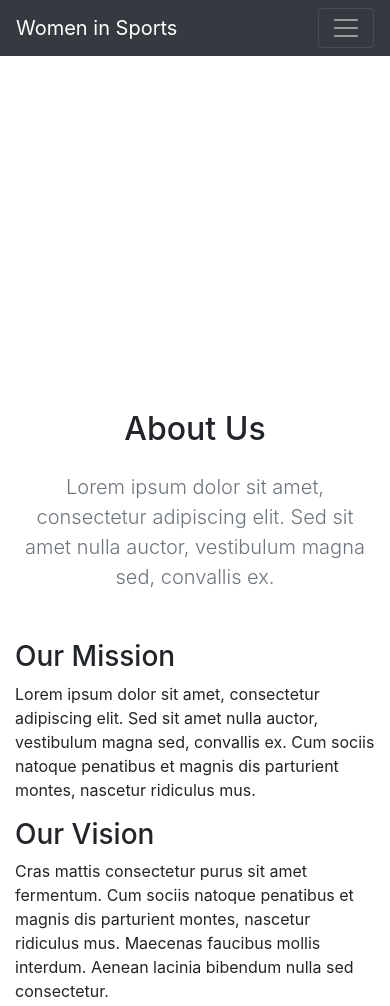
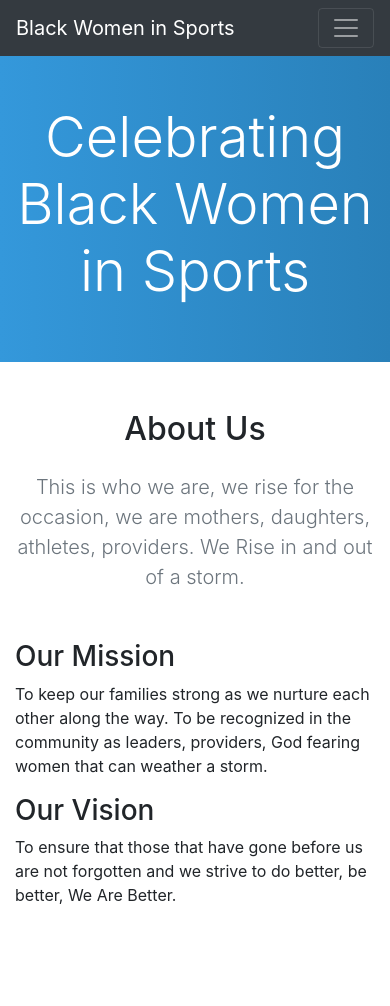
Before and after one commit to Sunnilu/atlas-bootstrap, a plain HTML site: page index.html in a window 390 px wide. Shown: the top 1006 px of the page. Drawn offline with nearby package versions, Linux system fonts and the light colour scheme.

```diff
--- a/index.html
+++ b/index.html
@@ -15,7 +15,7 @@
     <!-- Navbar -->
     <nav class="navbar navbar-expand-lg navbar-dark bg-dark">
         <div class="container">
-            <a class="navbar-brand" href="#">Women in Sports</a>
+            <a class="navbar-brand" href="#"> Black Women in Sports</a>
             <button class="navbar-toggler" type="button" data-toggle="collapse" data-target="#navbarSupportedContent" aria-controls="navbarSupportedContent" aria-expanded="false" aria-label="Toggle navigation">
                 <span class="navbar-toggler-icon"></span>
             </button>
@@ -38,22 +38,22 @@
 
     <!-- Banner -->
     <section class="banner">
-        <h1 class="display-4 text-white text-center py-5">Celebrating Women in Sports</h1>
+        <h1 class="display-4 text-white text-center py-5">Celebrating Black Women in Sports</h1>
     </section>
 
     <!-- About Section -->
     <section id="about" class="py-5">
         <div class="container">
             <h2 class="mb-4 text-center">About Us</h2>
-            <p class="lead text-muted text-center mb-5">Lorem ipsum dolor sit amet, consectetur adipiscing elit. Sed sit amet nulla auctor, vestibulum magna sed, convallis ex.</p>
+            <p class="lead text-muted text-center mb-5">This is who we are, we rise for the occasion, we are mothers, daughters, athletes, providers.  We Rise in and out of a storm.</p>
             <div class="row">
                 <div class="col-md-6">
                     <h3>Our Mission</h3>
-                    <p>Lorem ipsum dolor sit amet, consectetur adipiscing elit. Sed sit amet nulla auctor, vestibulum magna sed, convallis ex. Cum sociis natoque penatibus et magnis dis parturient montes, nascetur ridiculus mus.</p>
+                    <p>To keep our families strong as we nurture each other along the way. To be recognized in the community as leaders, providers, God fearing women that can weather a storm. </p>
                 </div>
                 <div class="col-md-6">
                     <h3>Our Vision</h3>
-                    <p>Cras mattis consectetur purus sit amet fermentum. Cum sociis natoque penatibus et magnis dis parturient montes, nascetur ridiculus mus. Maecenas faucibus mollis interdum. Aenean lacinia bibendum nulla sed consectetur.</p>
+                    <p>To ensure that those that have gone before us are not forgotten and we strive to do better, be better, We Are Better.</p>
                 </div>
             </div>
         </div>
@@ -120,6 +120,14 @@
             </div>
         </div>
 
+         <!-- Responsive Content Section -->
+         <div class="row mt-5">
+            <div class="col-sm-6 col-md-4 mb-4 mb-lg-0 d-none d-sm-block">
+            </div>
+
+            <div class="col-sm-6 col-md-4 mb-4 mb-lg-0 d-block d-sm-none">
+            </div
+
         <!-- Carousel controls -->
         <a class="carousel-control-prev" href="#womenInSportsCarousel" role="button" data-slide="prev">
             <span class="carousel-control-prev-icon" aria-hidden="true"></span>
--- a/styles.css
+++ b/styles.css
@@ -1,17 +1,25 @@
-/* Center images within carousel slides */
+
+
         .carousel-item img {
             object-fit: cover;
             height: 90vh;
             width: 100%;
         }
 
-/* Style for carousel controls */
         .carousel-control-prev-icon,
         .carousel-control-next-icon {
             background-color: rgba(0, 0, 0, 0.5);
         }
 
-/* Adjust spacing between rows */
         .row {
             margin-bottom: 20px;
         }
+
+        .banner {
+            background-image: linear-gradient(to right, #3498db, #2980b9);
+            min-height: 300px;
+            display: flex;
+            justify-content: center;
+            align-items: center;
+            color: white;
+        }
```
Lines whose indentation alone changed are shown as unchanged.
